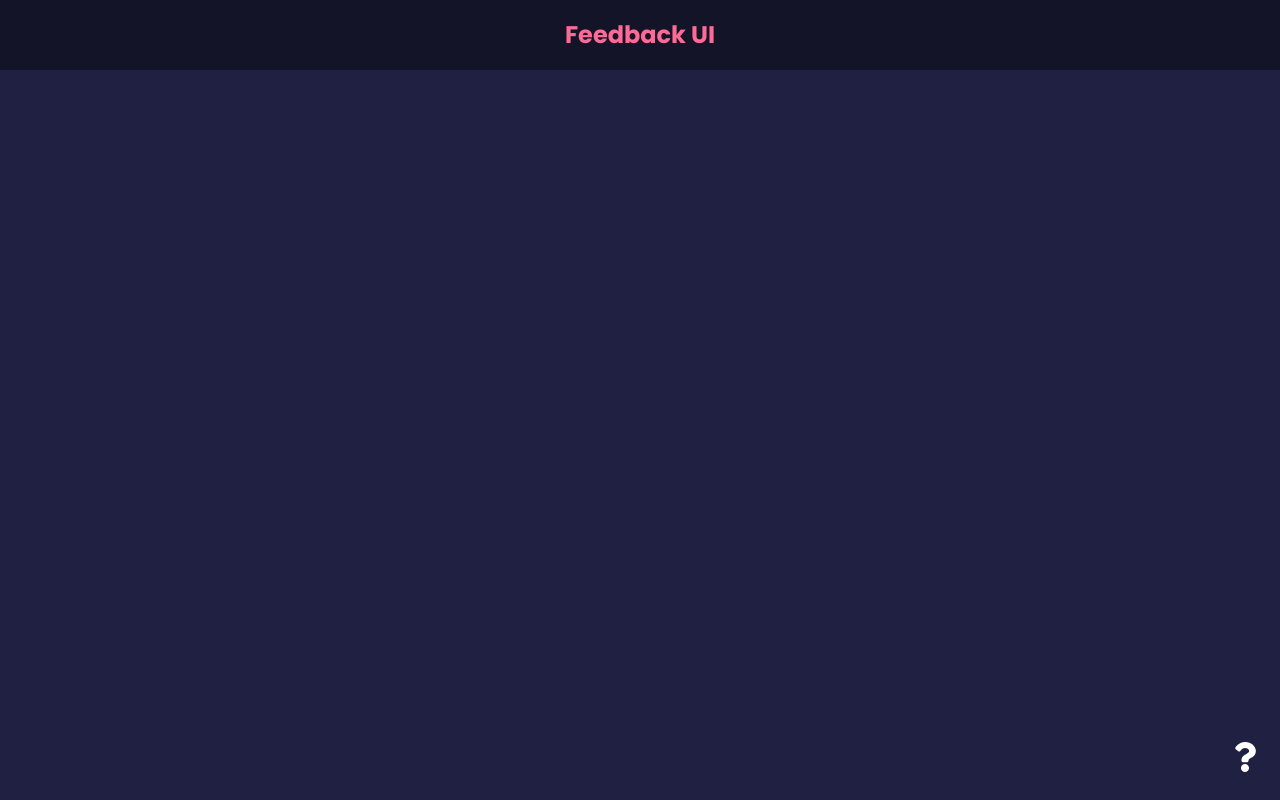
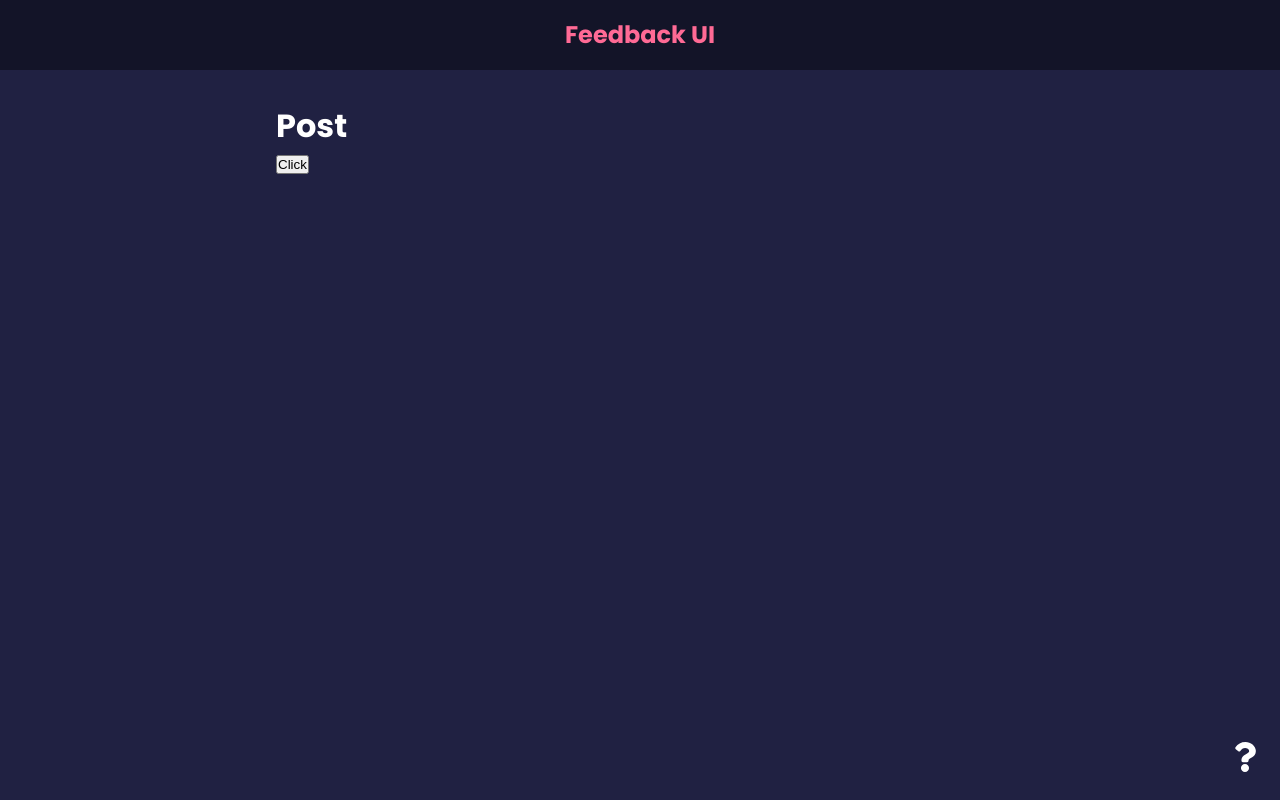
Before and after one commit to anubhavbagri/FeedbackApp-react, a React (Create React App) app: page /post in a window 1280 px wide. Before the commit this address had no page. Built offline with nearby package versions, Linux system fonts and the light colour scheme; the HTML template or start-up script is replaced by a standard one.

Commit message:
feat: nested routing

```diff
--- a/src/App.js
+++ b/src/App.js
@@ -8,6 +8,7 @@ import FeedbackStats from './components/FeedbackStats';
 import FeedbackForm from './components/FeedbackForm';
 import AboutPage from './pages/AboutPage';
 import AboutIconLink from './components/AboutIconLink';
+import Post from './components/Post';
 
 function App() {
   const [feedback, setFeedback] = useState(FeedbackData);
@@ -46,6 +47,7 @@ function App() {
           ></Route>
           {/* <Route path="/about">This is the about route</Route> */}
           <Route path="/about" element={<AboutPage />} />
+          <Route path="/post/*" element={<Post />} />
         </Routes>
         <AboutIconLink />
       </div>
--- a/src/components/Post.jsx
+++ b/src/components/Post.jsx
@@ -1,4 +1,4 @@
-import { Navigate, useNavigate } from 'react-router-dom';
+import { Navigate, useNavigate, Routes, Route } from 'react-router-dom';
 
 function Post() {
   const status = 200;
@@ -19,6 +19,9 @@ function Post() {
     <div>
       <h1>Post</h1>
       <button onClick={clickHandler}>Click</button>
+      <Routes>
+        <Route path="/show" element={<h1>Hello World</h1>} />
+      </Routes>
     </div>
   );
 }
```
